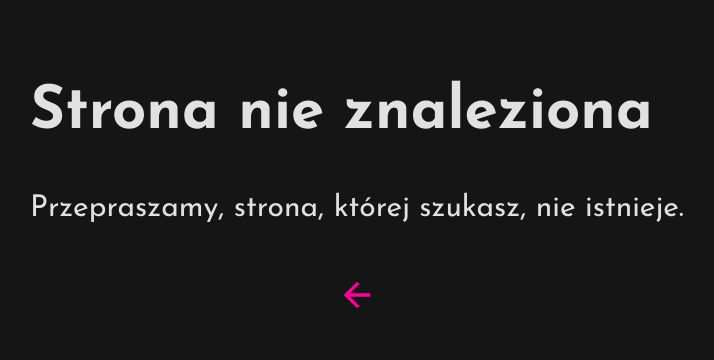
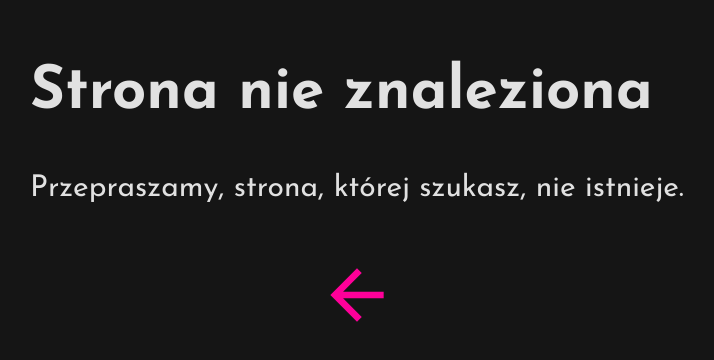
Before and after one commit to JanChmielewski/CarRepair, a React (Vite) app: page /not-found in a window 1280 px wide. Shown: the part 224-584 px from the top of the page, without its empty margins (283-997 px from the left). Built offline with nearby package versions, Linux system fonts and the light colour scheme.

Commit message:
Fixed arrow size on /not-found.

```diff
--- a/src/pages/not_found/NotFound.css
+++ b/src/pages/not_found/NotFound.css
@@ -14,6 +14,6 @@
 }
 
 .prev-page-icon {
-  width: 80px;
-  height: 80px;
+  width: 80px !important;
+  height: 80px !important;
 }
```
